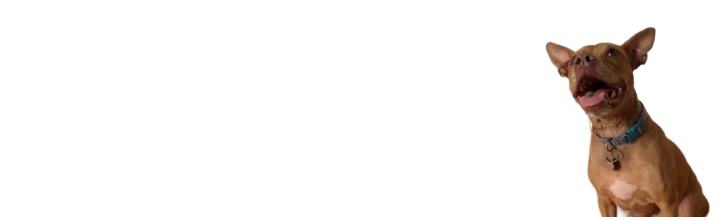
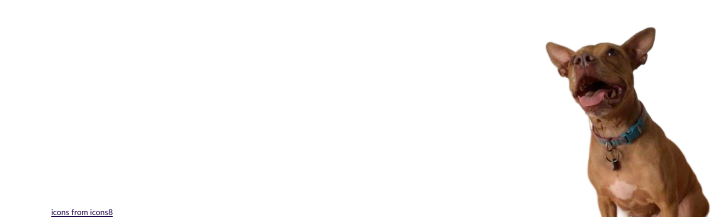
Before and after one commit to stsmlee/flaskingforpets, a Flask app: page / in a window 1280 px wide. Shown: the part 585-805 px from the top of the page, without its empty margins (558-1280 px from the left). Run offline with Flask 2, Linux system fonts and the light colour scheme.

Commit message:
add footer on index linking to icon8

```diff
--- a/app/routes.py
+++ b/app/routes.py
@@ -226,7 +226,7 @@ def try_token():
     try:
         get_token()
     except:
-        flash('Petfinder is currently down, please try again later.', 'response error')
+        # flash('Petfinder is currently down, please try again later.', 'response error')
         return redirect(url_for('index'))
 
 def sort_limit_options(limit):
--- a/app/static/styles.css
+++ b/app/static/styles.css
@@ -139,6 +139,15 @@ div.sticker {
 .pic_credit {
     font-size:.5em;
     text-align: center;
+}
+
+#icon_footer {
+    font-size:.5em;
+    text-align: center;
+    position:absolute;
+    bottom: 0;
+    left: 0;
+    right: 0;
 }
 
 nav.page {
@@ -435,8 +444,8 @@ ul.notice > li {
     display: inline-block;
     padding: 8px 16px;
     /* margin: 5px 5px; */
-    margin: 0px 5px;
-    font-size: 1.3em;
+    margin: 5px 5px 0px 5px;
+    font-size: 1em;
     color: #1e0246;
     background-color: #c8b8f4d0;
     border-radius: 30px;
--- a/app/templates/base.html
+++ b/app/templates/base.html
@@ -46,7 +46,6 @@
     </div>
 
     <div id="container">
-
 
       <div id="popup" style="display: none;">
         <div><img src="{{ url_for('static', filename = 'meow.gif') }}"></div>
--- a/app/templates/index.html
+++ b/app/templates/index.html
@@ -53,6 +53,10 @@
     <img src = "{{ url_for('static', filename = 'kimchibun.png') }}" alt = "the cutest pitbull ever, Kimchi Bun" style = "width:auto;height:218px;">
 </div>
 
+<div id = "icon_footer" >
+    <a href="https://icons8.com/">icons from icons8</a>
+</div>
+
 <script>
     function wait() {
         let popup = document.getElementById('wait');
--- a/app/templates/result.html
+++ b/app/templates/result.html
@@ -50,8 +50,10 @@
                 {% endfor %}
                 <br>
             {% endif %}
-            {{pet['Description']}}<a href="{{pet['Petfinder Profile Link']}}" title="{{pet['Name']}}'s Petfinder Profile" class="dotdotdot">...</a>
-            <br>
+            {% if pet['Description'] %}
+                {{pet['Description']}}<a href="{{pet['Petfinder Profile Link']}}" title="{{pet['Name']}}'s Petfinder Profile" class="dotdotdot">...</a>
+                <br>
+            {% endif %}
 
     {% if pet['Photos'] %}
     </p>
```
